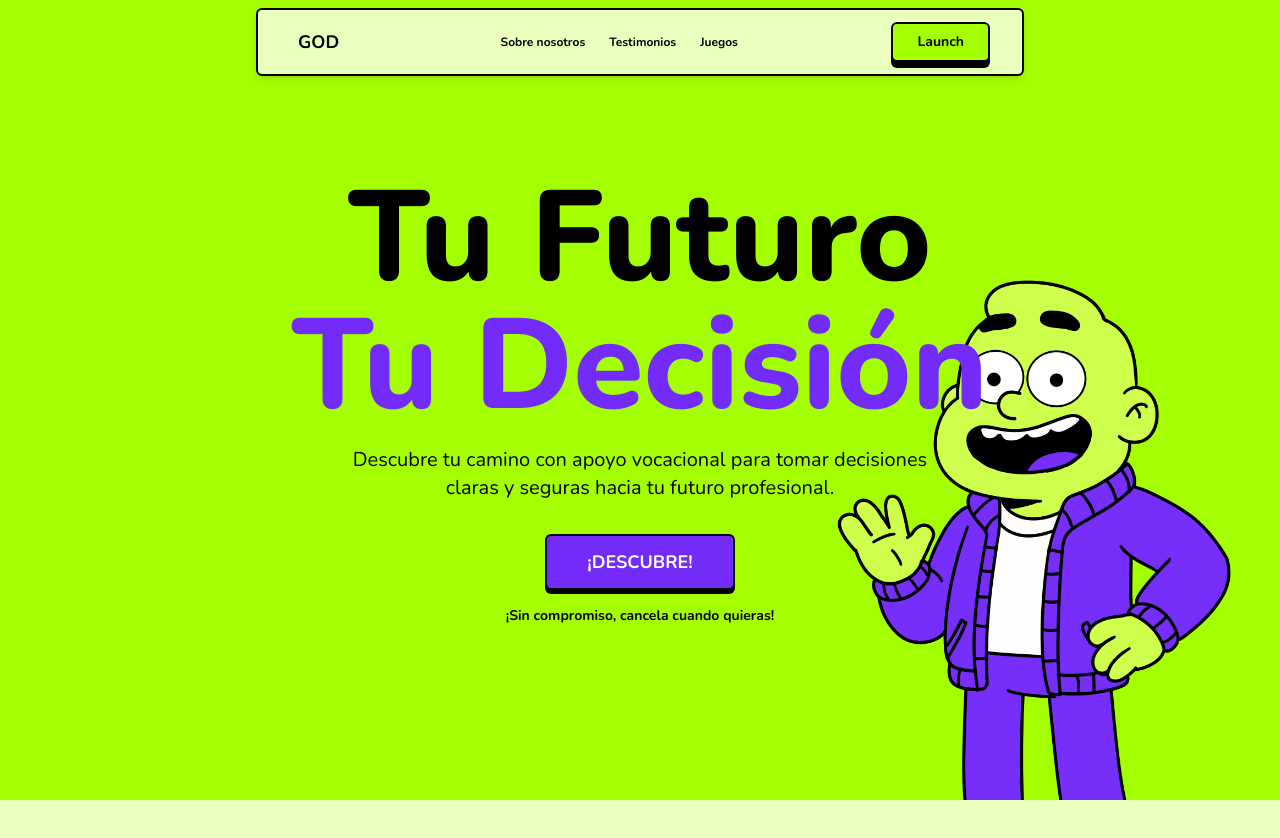
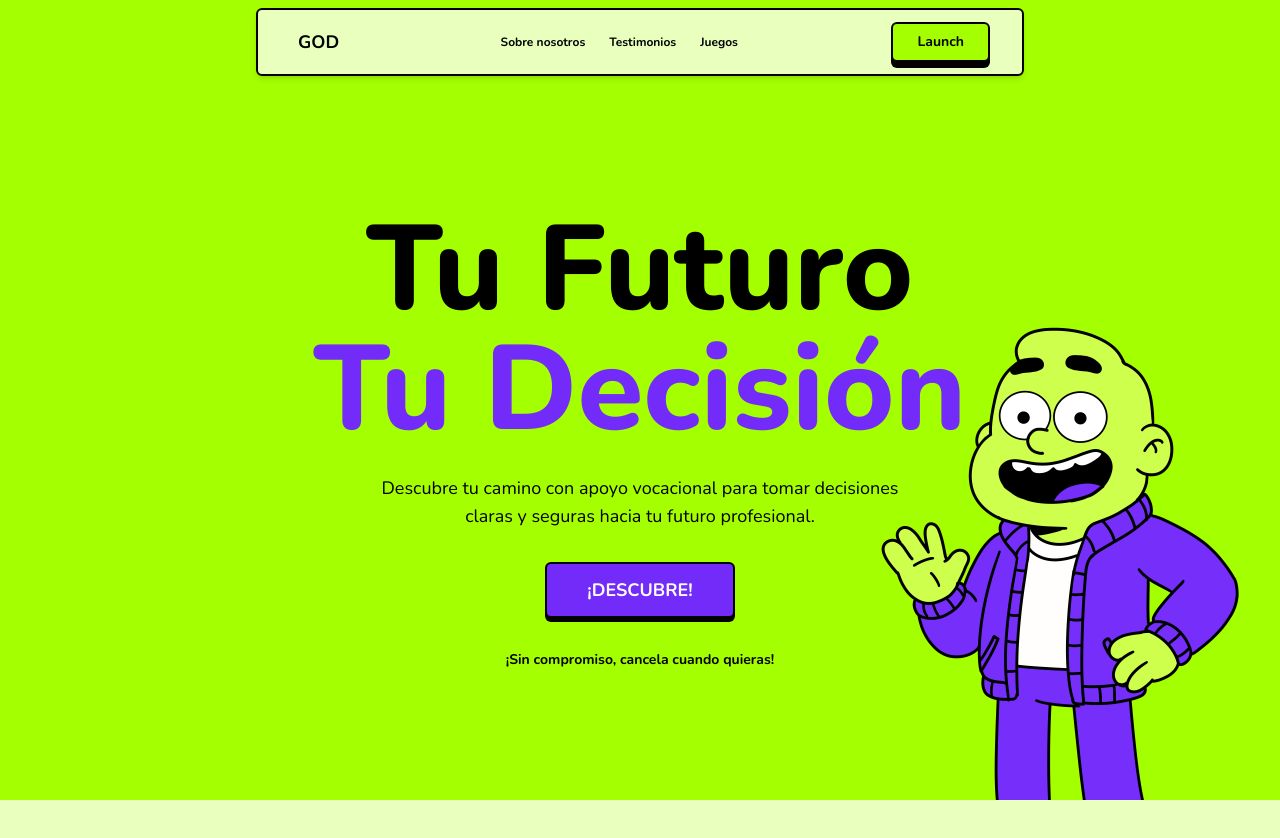
Before and after one commit to Juan-Lozano-M/GODPROYECTO, a React (Vite) app: page / in a window 1280 px wide. Shown: the top 838 px of the page. Built offline with nearby package versions, Linux system fonts and the light colour scheme.

Commit message:
cambios con animacion personaje

```diff
--- a/src/componentes/Hero.jsx
+++ b/src/componentes/Hero.jsx
@@ -1,22 +1,33 @@
 import React from 'react';
+import { motion } from 'framer-motion';
 import Personaje2 from "./personaje2";
 import TextoHero from "./textohero";
 import Navbar from "./navbar";
 
 function Hero() {
   return (
-    <div className="relative min-h-screen bg-[#A4FF00] overflow-hidden">
+    <div className="relative min-h-screen md:h-screen  xl:h-screen bg-[#A4FF00] overflow-hidden">
       <Navbar />
 
-      {/* Contenido central */}
       <div className="flex items-center justify-center h-[calc(100vh-80px)] px-6 md:px-16 relative z-10">
-        <TextoHero />
+        <motion.div
+          initial={{ scale: 0.7, opacity: 0 }}
+          animate={{ scale: 1, opacity: 1 }}
+          transition={{ type: "spring", stiffness: 120, damping: 10 }}
+        >
+          <TextoHero />
+        </motion.div>
       </div>
 
-      {/* Personaje al fondo abajo a la derecha */}
-      <div className="absolute bottom-0 -right-10 z-0">
+      {/* Personaje con animación de entrada lateral */}
+      <motion.div
+        initial={{ x: 300, opacity: 0 }}
+        animate={{ x: 0, opacity: 1 }}
+        transition={{ type: "spring", stiffness: 100, damping: 14, delay: 0.3 }}
+        className="absolute bottom-0 -right-10 z-0"
+      >
         <Personaje2 />
-      </div>
+      </motion.div>
     </div>
   );
 }
--- a/src/componentes/Seccion2.jsx
+++ b/src/componentes/Seccion2.jsx
@@ -42,8 +42,8 @@ function Seccion2() {
   ];
 
   return (
-    <div className='bg-[#E8FFBE] h-screen flex flex-col items-center justify-center p-5'>
-      <div className='w-full max-w-5xl text-center font-bold text-4xl md:text-6xl pl-10'
+    <div className='bg-[#E8FFBE] h-screen xl:h-[110vh] flex flex-col items-center justify-center p-5'>
+      <div className='w-full max-w-5xl text-center font-bold text-4xl md:text-6xl pl-4 md:pl-10'
         style={{
           opacity: opacity,
           transform: `scale(${scaleText})`,
@@ -52,7 +52,7 @@ function Seccion2() {
       >
         <h2>Nuevas formas de adaptarnos</h2>
         <div className="flex items-center gap-4 relative mt-2">
-          <h2 className='text-[#732bf9] no-underline ml-20 text-center z-10'>¿A qué nos enfrentamos?</h2>
+          <h2 className='text-[#732bf9] no-underline ml-4 md:ml-20 text-center z-10'>¿A qué nos enfrentamos?</h2>
           <div className="relative w-12 h-12">
             <div className="bg-[#A4FF00] border border-black w-full h-full rounded-md flex items-center justify-center z-10 relative">
               <img src={ArrowIcon} alt="Flecha" className="w-5 h-5" />
@@ -61,7 +61,7 @@ function Seccion2() {
         </div>
       </div>
 
-      <div className='relative flex w-full items-center gap-[10rem] justify-center max-w-5xl mt-20'
+      <div className='relative flex flex-col md:flex-row w-full items-center justify-center gap-10 md:gap-[10rem] max-w-5xl mt-20'
         style={{
           opacity: opacity,
           transform: `scale(${scaleList})`,
@@ -82,7 +82,7 @@ function Seccion2() {
           <img
             src={Hand}
             alt="hand"
-            className='absolute -top-[180px] -left-[110px] max-w-[400px] max-h-[400px] object-contain z-20'
+            className='absolute left-0 md:-top-[180px] md:-left-[110px] max-w-[400px] max-h-[400px] object-contain z-20'
             style={{
               opacity: opacity,
               transform: `scale(${scaleHand})`,
@@ -91,10 +91,10 @@ function Seccion2() {
           />
         </div>
 
-        <div className='flex flex-col gap-6 items-center'>
+        <div className='flex flex-col gap-6 items-center px-2'>
           {items.map((item, index) => (
-            <div key={index} className='relative'>
-              <div className='relative flex items-center bg-[#A4FF00] p-4 rounded-md border border-black w-[560px] h-[80px]'
+            <div key={index} className='relative w-full max-w-[560px]'>
+              <div className='relative flex items-center bg-[#A4FF00] p-4 rounded-md border border-black w-full h-[80px]'
                 style={{
                   opacity: opacity,
                   transform: `scale(${scaleList})`,
--- a/src/componentes/navbar.jsx
+++ b/src/componentes/navbar.jsx
@@ -39,10 +39,10 @@ const Navbar = () => {
             duration: 1,
             bounce: 0.7,
           }}
-          className="flex items-center justify-between w-[60%] max-w-6xl border-2 border-black rounded-md px-8 py-3 shadow-md bg-[#E8FFBE]"
+          className="flex items-center justify-between w-[60%] max-w-6xl border-2 border-black rounded-md px-8 py-3 shadow-md bg-[#E8FFBE] hidden lg:flex"
         >
           {/* Texto GOD con tooltip */}
-          <div className="relative group">
+          <div className="relative group cursor-pointer">
             <div className="flex items-center rounded-md px-2 py-1">
               <span className="font-bold text-black text-lg">GOD</span>
             </div>
@@ -84,6 +84,13 @@ const Navbar = () => {
           </button>
         </motion.nav>
       </AnimatePresence>
+
+      {/* Navbar para móviles */}
+      <div className="lg:hidden fixed top-5 right-5 shadow-[0_4px_0_0_#000]  bg-black rounded-md">
+        <div className="w-12 h-12 bg-[#A4FF00] border-2 border-black rounded-md flex justify-center items-center">
+          <span className="text-black font-bold">≡</span> {/* Icono de hamburguesa */}
+        </div>
+      </div>
     </div>
   );
 };
--- a/src/componentes/personaje2.jsx
+++ b/src/componentes/personaje2.jsx
@@ -6,7 +6,7 @@ const Personaje2 = () => {
     <img
       src={personajeimg2}
       alt="Personaje Principal"
-      className="w-[300px] md:w-[550px] h-auto object-contain"
+      className="w-[300px] md:w-[550px] xl:w-[500px] h-auto object-contain"
     />
   );
 };
--- a/src/componentes/textohero.jsx
+++ b/src/componentes/textohero.jsx
@@ -2,25 +2,25 @@ import React from 'react';
 
 function TextoHero() {
   return (
-    <div className="flex flex-col items-center md:mt-20 justify-center text-center max-w-3xl mx-auto min-h-screen px-4 h-full">
-      <h1 className="text-5xl md:text-9xl font-extrabold text-black leading-tight font-nunito">
+    <div className="flex flex-col items-center xl:mt-[10rem] md:mt-20 justify-center text-center max-w-3xl mx-auto min-h-screen px-4 h-full">
+      <h1 className="text-5xl md:text-9xl xl:text-[7.5rem] font-extrabold text-black leading-tight font-nunito">
         Tu Futuro
         <span className='block text-[#732bf9]'>Tu Decisión</span>
       </h1>
 
-      <p className="text-lg md:text-xl md:mt-4 text-black font-medium">
+      <p className="text-lg md:text-xl xl:text-lg xl:mt-6 md:mt-4 text-black font-medium">
         Descubre tu camino con apoyo vocacional para tomar decisiones <br />
         claras y seguras hacia tu futuro profesional.
       </p>
 
-      <button className="relative mt-8 bg-[#732bf9] text-white font-bold py-3 px-10 border-2 border-black rounded-md text-lg
+      <button className="xl:mt-8 relative mt-8 bg-[#732bf9] text-white font-bold py-3 px-10 border-2 border-black rounded-md text-lg
                           shadow-[0_4px_0_0_#000] transition-all duration-150 ease-in-out
                           hover:bg-[#732bf9] hover:scale-95 hover:translate-y-1 hover:shadow-[0px_2px_0px_0px_black]
                           active:translate-y-2 active:shadow-[0px_1px_0px_0px_black]">
         ¡DESCUBRE!
       </button>
 
-      <p className="text-sm mt-4 text-black">¡Sin compromiso, cancela cuando quieras!</p>
+      <p className="text-sm mt-4 xl:mt-8 text-black">¡Sin compromiso, cancela cuando quieras!</p>
     </div>
   );
 }
--- a/src/paginas/index.jsx
+++ b/src/paginas/index.jsx
@@ -2,13 +2,11 @@ import React from 'react'
 import Hero from '../componentes/Hero'
 import S2 from '../componentes/Seccion2'
 
-
 function Home() {
   return (
-    <div className="w-screen min-h-screen bg-[#e1e1e1] ">
+    <div className="min-h-screen bg-[#e1e1e1] overflow-x-hidden">
       <Hero />
-      <S2></S2>
-
+      <S2 />
     </div>
   )
 }
```
